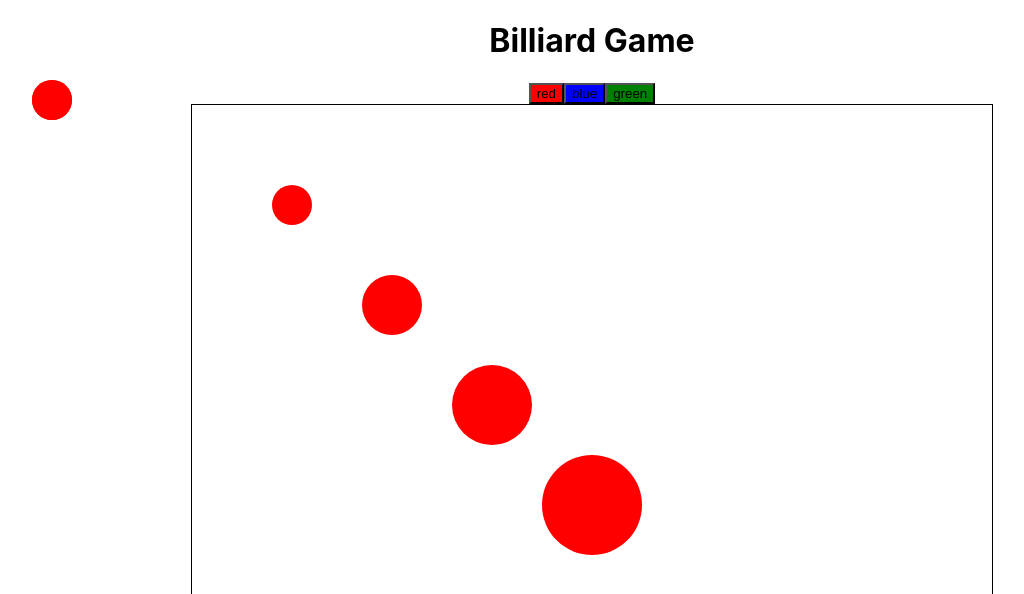
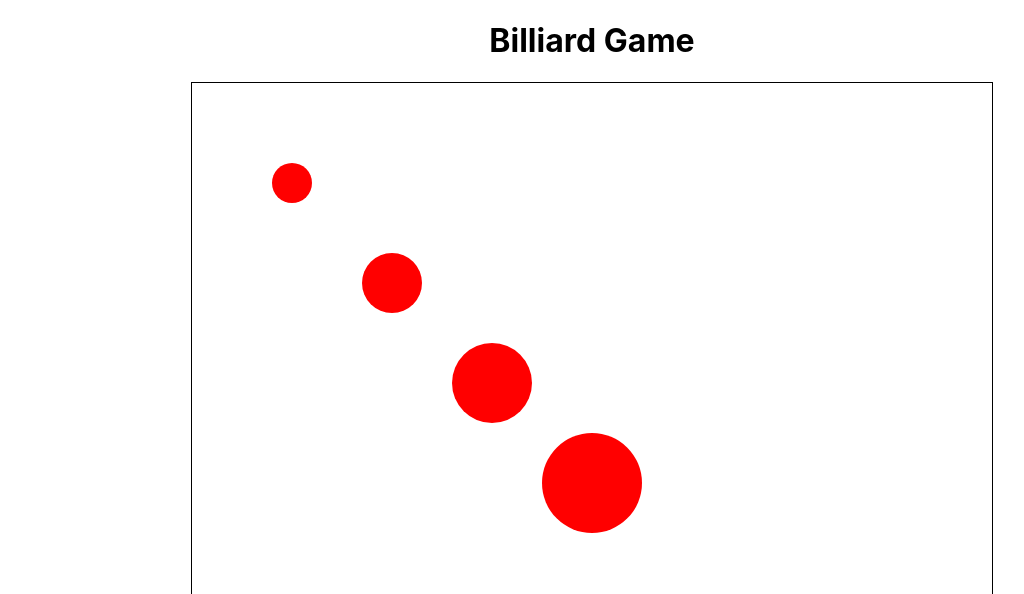
Before and after one commit to YakovlevaSS/billiards-app, a React (Create React App) app: page / in a window 1280 px wide. Shown: the top 594 px of the page, without its empty margins (48-1072 px from the left). Built offline with nearby package versions, Linux system fonts and the light colour scheme.

Commit message:
color and menu

```diff
--- a/src/components/menu/index.tsx
+++ b/src/components/menu/index.tsx
@@ -1,14 +1,28 @@
 interface MenuProps {
   onChangeColor: (color: string) => void;
+  setMenuVisible: (isVisible: boolean) => void;
 }
 
-  const Menu: React.FC<MenuProps> = ({ onChangeColor }) => {
-    const colors = ['red', 'blue', 'green'];
+const Menu: React.FC<MenuProps> = ({ onChangeColor, setMenuVisible }) => {
+  const colors = ["red", "blue", "green"];
 
   return (
     <div>
-        {colors.map(color => (
-          <button key={color} onClick={() => onChangeColor(color)} style={{ backgroundColor: color }}>
+      <button
+        onClick={() => {setMenuVisible(false)}}
+        style={{ float: "right", padding: "5px" }}
+      >
+        ✖️
+      </button>
+      {colors.map((color) => (
+        <button
+          key={color}
+          onClick={() => onChangeColor(color)}
+          style={{
+            backgroundColor: color,
+            border: "2px solid black",
+          }}
+        >
           {color}
         </button>
       ))}
--- a/src/pages/game/index.tsx
+++ b/src/pages/game/index.tsx
@@ -120,18 +120,13 @@ const Game: React.FC = () => {
 
     const [currentColor, setCurrentColor] = useState<string>("red");
     const [menuBallId, setMenuBallId] = useState<number | null>(null);
-
-  // Создаем шары изначально
-  const initialBalls = [
+    const [balls, setBalls] = useState([
       { id: 1, x: 100, y: 100, radius: 20, color: "red" },
       { id: 2, x: 200, y: 200, radius: 30, color: "red" },
       { id: 3, x: 300, y: 300, radius: 40, color: "red" },
       { id: 4, x: 400, y: 400, radius: 50, color: "red" },
-  ];
-  const [balls, setBalls] =
-    useState<
-      { id: number; x: number; y: number; radius: number; color: string }[]
-    >(initialBalls);
+    ]);
+    const [menuVisible, setMenuVisible] = useState(false);
 
     useEffect(() => {
       const canvas = canvasRef.current;
@@ -155,7 +150,7 @@ const Game: React.FC = () => {
       animate();
 
       return () => cancelAnimationFrame(animationId);
-  }, []);
+    }, [balls]);
 
     const drawBall = (
       ctx: CanvasRenderingContext2D,
@@ -182,6 +177,7 @@ const Game: React.FC = () => {
 
         if (distance <= ball.radius) {
           setMenuBallId(ball.id);
+          setMenuVisible(true);
         }
       });
     };
@@ -198,11 +194,14 @@ const Game: React.FC = () => {
           })
         );
       }
+      setMenuVisible(false); // Закрываем меню после выбора цвета
     };
 
     return (
       <div>
-      <Menu onChangeColor={handleColorChange} />
+        {menuVisible && (
+          <Menu onChangeColor={handleColorChange} setMenuVisible={setMenuVisible} />
+        )}
         <canvas
           ref={canvasRef}
           width={800}
@@ -210,15 +209,6 @@ const Game: React.FC = () => {
           onClick={handleCanvasClick}
           style={{ border: "1px solid black" }}
         />
-      {balls.map((ball) => (
-        <Ball
-          key={ball.id}
-          x={ball.x}
-          y={ball.y}
-          radius={ball.radius}
-          color={currentColor}
-        />
-      ))}
       </div>
     );
   };
```
Lines whose indentation alone changed are shown as unchanged.
